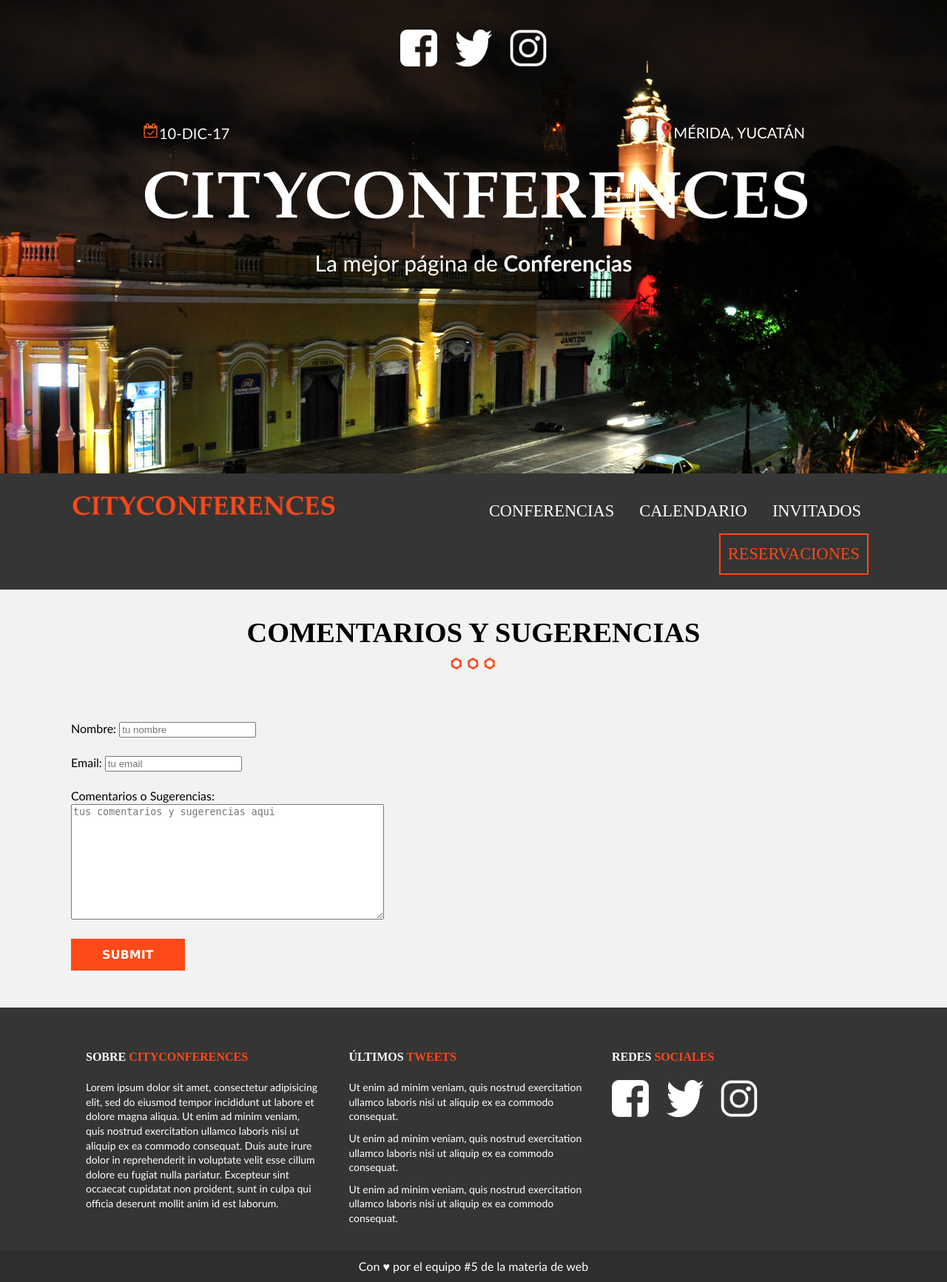
After one commit to kiup/proyecto-web, a PHP site: page /comentarios_y_sugerencias.php in a window 1280 px wide. The commit adds this page. Shown: the whole page at 74% size. Run offline with PHP 8.4, Linux system fonts and the light colour scheme; some libraries are stand-ins or nearby versions.

Commit message:
Newsletter convertido a comentarios y  sugerencias

```diff
--- /dev/null
+++ b/comentarios_y_sugerencias.php
@@ -0,0 +1,24 @@
+<?php include_once 'includes/templates/header.php' ?>
+
+<h2>Comentarios y Sugerencias</h2>
+<form name="comentarios" action="mail.php" method="post">
+  <section class="seccion contenedor" >
+    <div>
+      <label for="nombre">Nombre:</label>
+      <input type="text" id="nombre" name="nombre" placeholder="tu nombre">
+    </div>
+    <br>
+    <div>
+      <label for="email">Email: </label>
+      <input type="text" id="email" name="email" placeholder="tu email">
+    </div>
+    <br>
+    <label>Comentarios o Sugerencias: </label>
+    <div>
+      <textarea id="comentarios" name="comentarios" placeholder="tus comentarios y sugerencias aqui" rows="10" cols="50"></textarea>
+    </div>
+    <input id="btnEnviar" type="submit" name="submit" class="button">
+  </section>
+</form>
+
+<?php include_once 'includes/templates/footer.php' ?>
--- a/index.php
+++ b/index.php
@@ -169,9 +169,9 @@
   <!--LA SECCION DE TESTIMONIALES VA AQUI-->
   <div class="newsletter parallax">
     <div class="contenido contenedor">
-      <p>Registrate al newsletter</p>
-      <h3>Conferencias</h3>
-      <a href="#" class="button transparente">Registro</a>
+      <p>Contacto</p>
+      <h3>Envianos tus comentarios y sugerencias</h3>
+      <a href="comentarios_y_sugerencias.php" class="button transparente">Enviar</a>
     </div> <!--contenido-->
   </div> <!--newsletter-->
 
```
Also changed, not shown: mail.php (added, +14 -0 lines).
